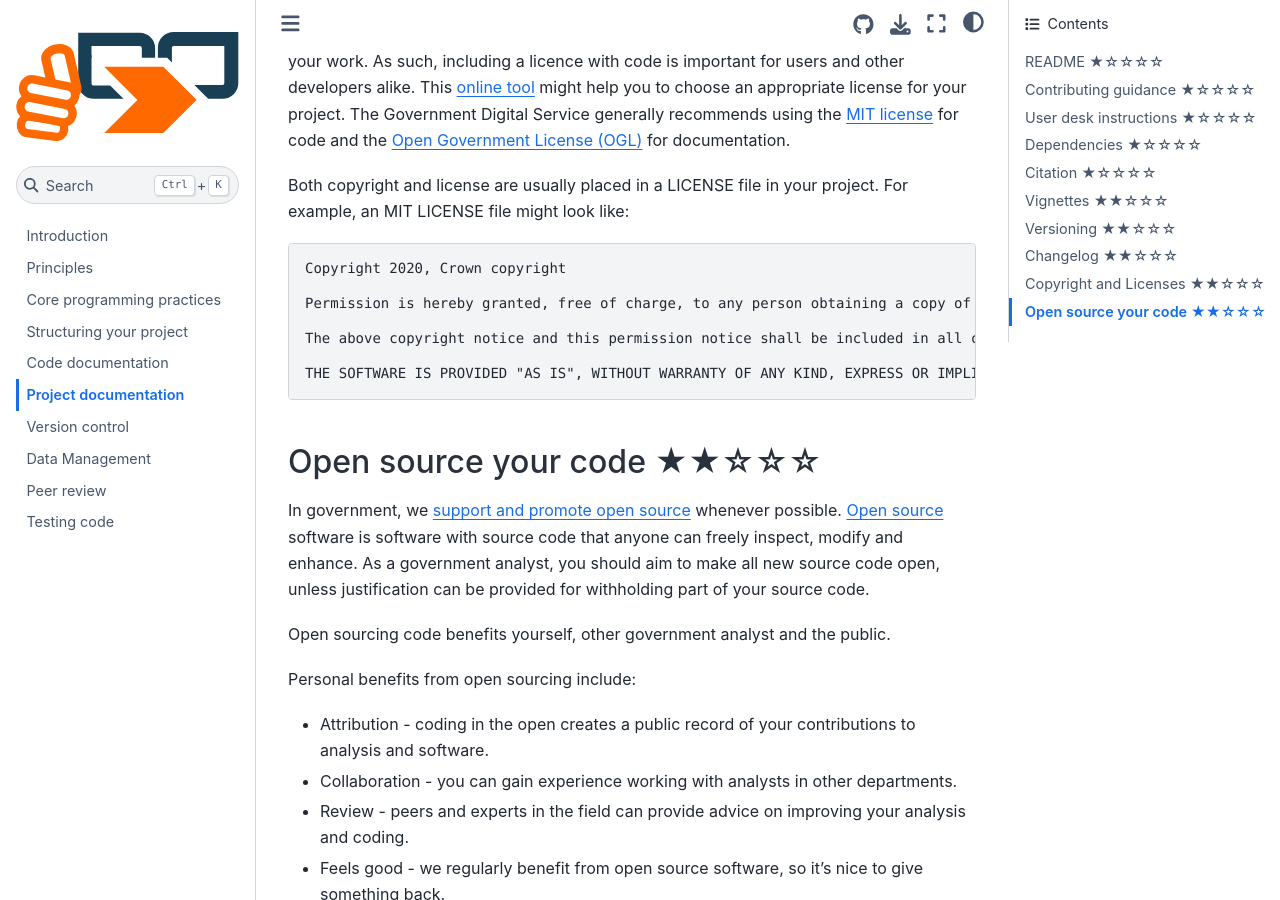
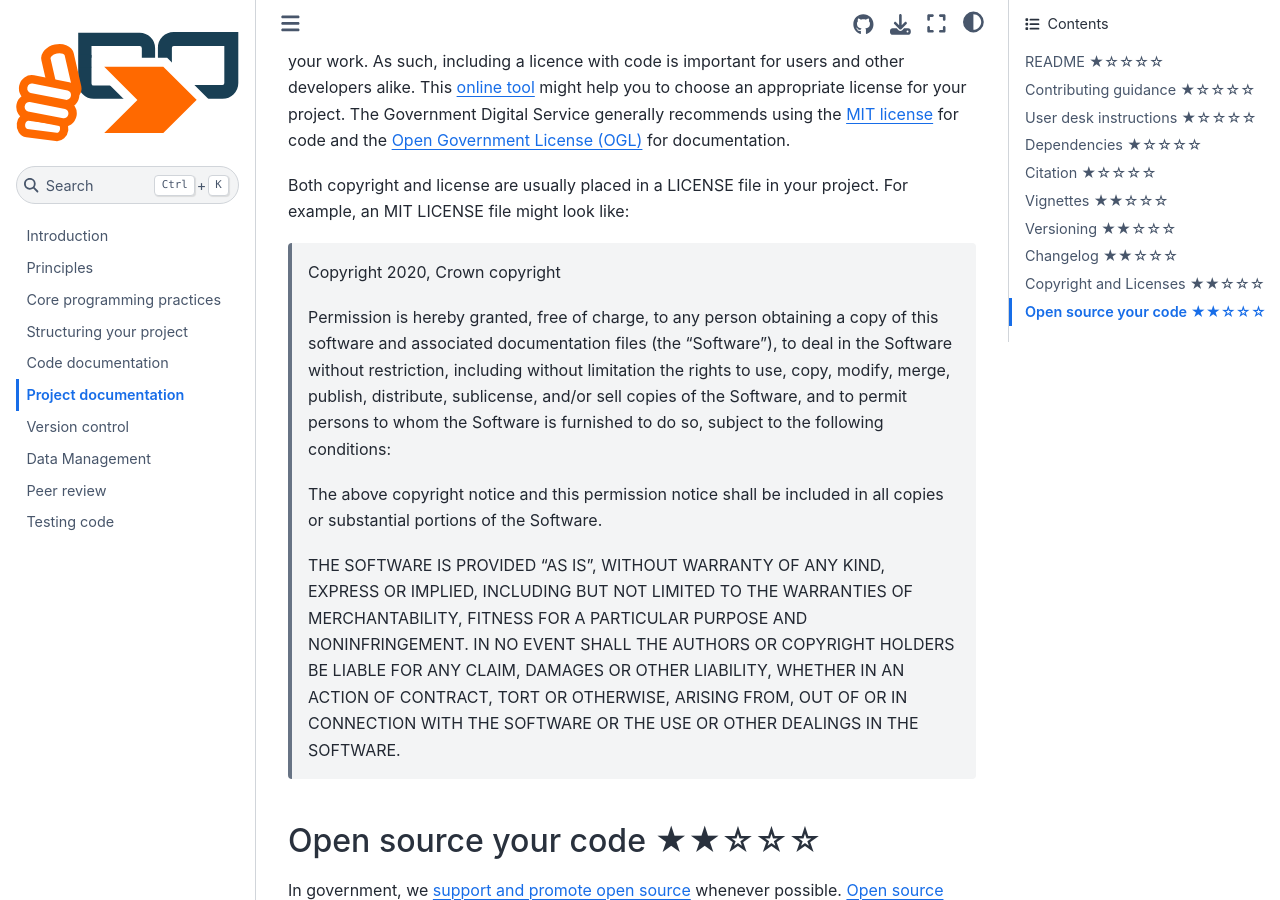
Before and after one commit to best-practice-and-impact/qa-of-code-guidance, a Jupyter Book: the page built from book/project_documentation.md, in a window 1280 px wide and 900 px high, scrolled down 5955 px. Built offline with Jupyter Book 1.0.4 settings and Sphinx 7.4.7 and the Sphinx Book theme 1.1.4, drawn with Linux system fonts in a browser that asks for light colours.

Commit message:
Minor format change

````diff
--- a/book/project_documentation.md
+++ b/book/project_documentation.md
@@ -280,17 +280,13 @@
 Both copyright and license are usually placed in a LICENSE file in your project.
 For example, an MIT LICENSE file might look like:
 
-```{code-block} text
-
-Copyright 2020, Crown copyright
-
-Permission is hereby granted, free of charge, to any person obtaining a copy of this software and associated documentation files (the "Software"), to deal in the Software without restriction, including without limitation the rights to use, copy, modify, merge, publish, distribute, sublicense, and/or sell copies of the Software, and to permit persons to whom the Software is furnished to do so, subject to the following conditions:
-
-The above copyright notice and this permission notice shall be included in all copies or substantial portions of the Software.
-
-THE SOFTWARE IS PROVIDED "AS IS", WITHOUT WARRANTY OF ANY KIND, EXPRESS OR IMPLIED, INCLUDING BUT NOT LIMITED TO THE WARRANTIES OF MERCHANTABILITY, FITNESS FOR A PARTICULAR PURPOSE AND NONINFRINGEMENT. IN NO EVENT SHALL THE AUTHORS OR COPYRIGHT HOLDERS BE LIABLE FOR ANY CLAIM, DAMAGES OR OTHER LIABILITY, WHETHER IN AN ACTION OF CONTRACT, TORT OR OTHERWISE, ARISING FROM, OUT OF OR IN CONNECTION WITH THE SOFTWARE OR THE USE OR OTHER DEALINGS IN THE SOFTWARE.
-
-```
+> Copyright 2020, Crown copyright
+>
+> Permission is hereby granted, free of charge, to any person obtaining a copy of this software and associated documentation files (the "Software"), to deal in the Software without restriction, including without limitation the rights to use, copy, modify, merge, publish, distribute, sublicense, and/or sell copies of the Software, and to permit persons to whom the Software is furnished to do so, subject to the following conditions:
+>
+> The above copyright notice and this permission notice shall be included in all copies or substantial portions of the Software.
+>
+> THE SOFTWARE IS PROVIDED "AS IS", WITHOUT WARRANTY OF ANY KIND, EXPRESS OR IMPLIED, INCLUDING BUT NOT LIMITED TO THE WARRANTIES OF MERCHANTABILITY, FITNESS FOR A PARTICULAR PURPOSE AND NONINFRINGEMENT. IN NO EVENT SHALL THE AUTHORS OR COPYRIGHT HOLDERS BE LIABLE FOR ANY CLAIM, DAMAGES OR OTHER LIABILITY, WHETHER IN AN ACTION OF CONTRACT, TORT OR OTHERWISE, ARISING FROM, OUT OF OR IN CONNECTION WITH THE SOFTWARE OR THE USE OR OTHER DEALINGS IN THE SOFTWARE.
 
 
 ## Open source your code <span role="image" aria-label="difficulty rating: 2 out of 5">★★☆☆☆</span>
````
